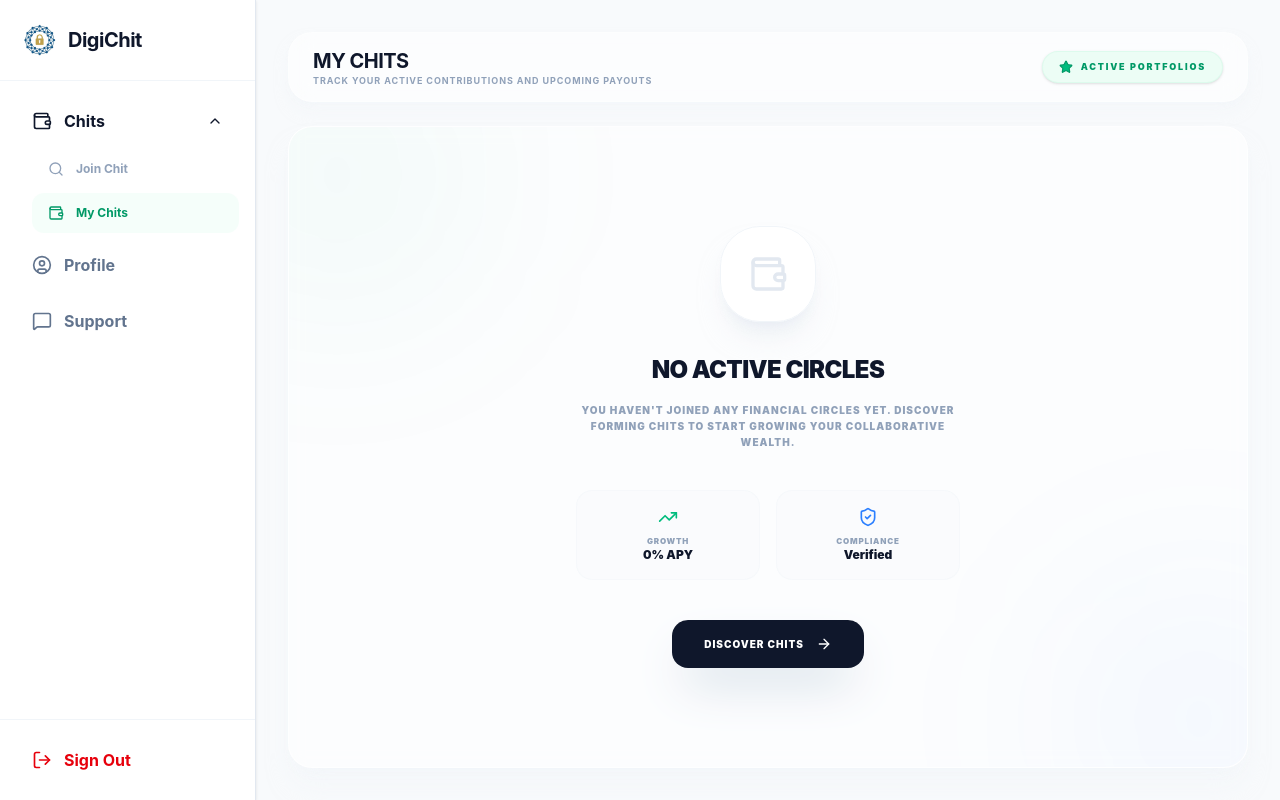
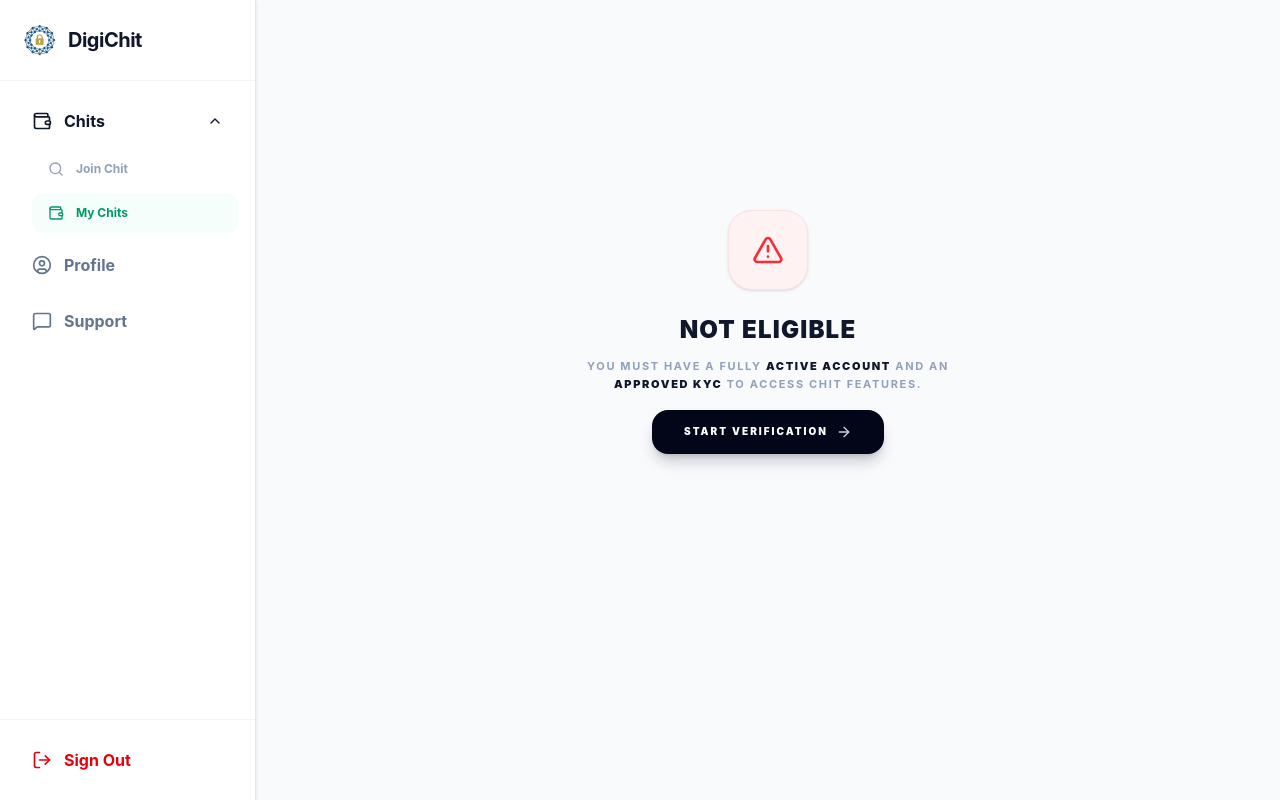
Before and after one commit to bsurajpatra/DigiChit, a React (Vite) app in the folder client/: page /my-chits in a window 1280 px wide. Built offline with nearby package versions, Linux system fonts and the light colour scheme; no server answers; sample sign-in values are in the browser's storage.

Commit message:
feat(kyc): add kyc feature guards, live status sync, and dashboard redirect option

```diff
--- /dev/null
+++ b/client/src/components/ui/KYCChitGuard.tsx
@@ -0,0 +1,121 @@
+import { useAuth } from '../../hooks/useAuth';
+import { useNavigate } from 'react-router-dom';
+import { AlertTriangle, FileSearch, ArrowRight } from 'lucide-react';
+import { motion } from 'framer-motion';
+
+interface KYCChitGuardProps {
+    title?: string;
+    subtitle?: string;
+}
+
+export const KYCChitGuard = ({}: KYCChitGuardProps) => {
+    const { user } = useAuth();
+    const navigate = useNavigate();
+
+    const status = user?.kycStatus || 'NOT_SUBMITTED';
+
+    const config = {
+        PENDING: {
+            iconBoxClass: "bg-amber-50 border-amber-100 text-amber-500",
+            icon: <FileSearch className="w-8 h-8 text-amber-500" />,
+            title: "VERIFICATION PENDING",
+            description: (
+                <>
+                    YOUR KYC IS CURRENTLY <span className="text-slate-900 font-black">UNDER REVIEW</span>. YOU MUST HAVE AN <span className="text-slate-900 font-black">APPROVED KYC</span> TO ACCESS CHIT FEATURES.
+                </>
+            ),
+            primaryBtnText: "CHECK STATUS",
+            primaryAction: () => navigate('/kyc/status'),
+            secondaryBtnText: null,
+            secondaryAction: null
+        },
+        REJECTED: {
+            iconBoxClass: "bg-red-50 border-red-100 text-red-500",
+            icon: <AlertTriangle className="w-8 h-8 text-red-500" />,
+            title: "NOT ELIGIBLE",
+            description: (
+                <>
+                    YOU MUST HAVE A FULLY <span className="text-slate-900 font-black">ACTIVE ACCOUNT</span> AND AN <span className="text-slate-900 font-black">APPROVED KYC</span> TO ACCESS CHIT FEATURES.
+                </>
+            ),
+            primaryBtnText: "RESUBMIT KYC",
+            primaryAction: () => navigate('/kyc/submit'),
+            secondaryBtnText: "VIEW DETAILS",
+            secondaryAction: () => navigate('/kyc/status')
+        },
+        NOT_SUBMITTED: {
+            iconBoxClass: "bg-red-50 border-red-100 text-red-500",
+            icon: <AlertTriangle className="w-8 h-8 text-red-500" />,
+            title: "NOT ELIGIBLE",
+            description: (
+                <>
+                    YOU MUST HAVE A FULLY <span className="text-slate-900 font-black">ACTIVE ACCOUNT</span> AND AN <span className="text-slate-900 font-black">APPROVED KYC</span> TO ACCESS CHIT FEATURES.
+                </>
+            ),
+            primaryBtnText: "START VERIFICATION",
+            primaryAction: () => navigate('/kyc/submit'),
+            secondaryBtnText: null,
+            secondaryAction: null
+        }
+    };
+
+    const currentConfig = config[status as keyof typeof config] || config.NOT_SUBMITTED;
+
+    return (
+        <div className="min-h-[75vh] w-full flex-1 flex flex-col items-center justify-center p-6 sm:p-12 my-auto text-center">
+            <motion.div
+                initial={{ scale: 0.95, opacity: 0 }}
+                animate={{ scale: 1, opacity: 1 }}
+                className="max-w-md w-full flex flex-col items-center text-center mx-auto my-auto"
+            >
+                {/* Soft rounded 3D icon box */}
+                <div className={`w-20 h-20 rounded-3xl border flex items-center justify-center mb-6 shadow-sm ${currentConfig.iconBoxClass}`}>
+                    {currentConfig.icon}
+                </div>
+
+                {/* Bold title */}
+                <h2 className="text-xl sm:text-2xl font-black text-slate-900 tracking-wider uppercase mb-3">
+                    {currentConfig.title}
+                </h2>
+
+                {/* Uppercase text with bold highlights matching reference UI */}
+                <p className="text-[11px] font-bold text-slate-400 uppercase tracking-[0.15em] leading-relaxed max-w-sm mx-auto mb-4">
+                    {currentConfig.description}
+                </p>
+
+                {/* Simple plain transparent admin rejection remark text */}
+                {status === 'REJECTED' && user?.kycRejectedReason && (
+                    <div className="w-full mb-6 text-left">
+                        <p className="text-[10px] font-black text-red-600 uppercase tracking-widest mb-1 flex items-center gap-1">
+                            <AlertTriangle className="w-3.5 h-3.5 shrink-0" />
+                            Admin Remark:
+                        </p>
+                        <p className="text-xs font-semibold text-red-500 leading-relaxed">
+                            "{user.kycRejectedReason}"
+                        </p>
+                    </div>
+                )}
+
+                {/* Dark pill button */}
+                <div className="flex flex-col sm:flex-row items-center justify-center gap-3 w-full">
+                    <button
+                        onClick={currentConfig.primaryAction}
+                        className="px-8 py-3.5 bg-slate-950 hover:bg-slate-800 text-white rounded-2xl text-[10px] font-black tracking-[0.2em] uppercase flex items-center justify-center gap-2 shadow-lg shadow-slate-950/20 transition-all hover:scale-[1.02] active:scale-95"
+                    >
+                        <span>{currentConfig.primaryBtnText}</span>
+                        <ArrowRight className="w-4 h-4 text-slate-300" />
+                    </button>
+
+                    {currentConfig.secondaryBtnText && currentConfig.secondaryAction && (
+                        <button
+                            onClick={currentConfig.secondaryAction}
+                            className="px-6 py-3.5 bg-slate-100 hover:bg-slate-200 border border-slate-200 text-slate-700 rounded-2xl text-[10px] font-black tracking-[0.2em] uppercase transition-all active:scale-95"
+                        >
+                            {currentConfig.secondaryBtnText}
+                        </button>
+                    )}
+                </div>
+            </motion.div>
+        </div>
+    );
+};
--- a/client/src/pages/dashboard/ChitDetails.tsx
+++ b/client/src/pages/dashboard/ChitDetails.tsx
@@ -8,9 +8,9 @@ import {
     Share2, Check, CheckCircle2
 } from 'lucide-react';
 import { Loader } from '../../components/ui/Loader';
-// import { motion } from 'framer-motion';
 import { format } from 'date-fns';
 import { useAuth } from '../../context/AuthContext';
+import { KYCChitGuard } from '../../components/ui/KYCChitGuard';
 
 interface Member {
     _id: string;
@@ -77,8 +77,16 @@ export const ChitDetails = () => {
     };
 
     useEffect(() => {
-        fetchDetails();
-    }, [id]);
+        if (user?.kycStatus === 'APPROVED') {
+            fetchDetails();
+        } else {
+            setLoading(false);
+        }
+    }, [id, user?.kycStatus]);
+
+    if (user?.kycStatus !== 'APPROVED') {
+        return <KYCChitGuard title="Chit Circle Access Restricted" />;
+    }
 
     const handleApproval = async (membershipId: string, approve: boolean) => {
         setActionLoading(membershipId);
--- a/client/src/pages/dashboard/ChitDiscovery.tsx
+++ b/client/src/pages/dashboard/ChitDiscovery.tsx
@@ -7,6 +7,8 @@ import {
 import { Loader } from '../../components/ui/Loader';
 import { motion } from 'framer-motion';
 import { format } from 'date-fns';
+import { useAuth } from '../../hooks/useAuth';
+import { KYCChitGuard } from '../../components/ui/KYCChitGuard';
 
 interface Group {
     _id: string;
@@ -24,6 +26,7 @@ interface Group {
 }
 
 export const ChitDiscovery = () => {
+    const { user } = useAuth();
     const [groups, setGroups] = useState<Group[]>([]);
     const [loading, setLoading] = useState(true);
     const [requestingId, setRequestingId] = useState<string | null>(null);
@@ -41,8 +44,12 @@ export const ChitDiscovery = () => {
     };
 
     useEffect(() => {
-        fetchGroups();
-    }, []);
+        if (user?.kycStatus === 'APPROVED') {
+            fetchGroups();
+        } else {
+            setLoading(false);
+        }
+    }, [user?.kycStatus]);
 
     const handleJoinRequest = async (groupId: string) => {
         setRequestingId(groupId);
@@ -55,6 +62,10 @@ export const ChitDiscovery = () => {
             setRequestingId(null);
         }
     };
+
+    if (user?.kycStatus !== 'APPROVED') {
+        return <KYCChitGuard title="Chit Group Discovery Restricted" />;
+    }
 
     if (loading) return <div className="h-full flex items-center justify-center p-20"><Loader size="lg" /></div>;
 
--- a/client/src/pages/dashboard/UserChits.tsx
+++ b/client/src/pages/dashboard/UserChits.tsx
@@ -6,15 +6,21 @@ import { motion } from 'framer-motion';
 import { useState, useEffect } from 'react';
 import { Link } from 'react-router-dom';
 import { Loader } from '../../components/ui/Loader';
+import { useAuth } from '../../hooks/useAuth';
+import { KYCChitGuard } from '../../components/ui/KYCChitGuard';
 
 export const UserChits = () => {
+    const { user } = useAuth();
     const [loading, setLoading] = useState(true);
 
     useEffect(() => {
-        // Mock loading for unified experience
-        const timer = setTimeout(() => setLoading(false), 800);
+        const timer = setTimeout(() => setLoading(false), 500);
         return () => clearTimeout(timer);
     }, []);
+
+    if (user?.kycStatus !== 'APPROVED') {
+        return <KYCChitGuard title="My Chits Portfolio Restricted" />;
+    }
 
     if (loading) return <div className="h-full flex items-center justify-center p-20"><Loader size="lg" /></div>;
 
--- a/client/src/pages/kyc/KYCStatus.tsx
+++ b/client/src/pages/kyc/KYCStatus.tsx
@@ -1,16 +1,35 @@
+import { useEffect, useState } from 'react';
 import { useNavigate, Link } from 'react-router-dom';
 import { useAuth } from '../../hooks/useAuth';
+import api from '../../api/axios';
 import { motion } from 'framer-motion';
-import { FileSearch, CheckCircle2, XCircle, AlertCircle } from 'lucide-react';
+import { FileSearch, CheckCircle2, XCircle, AlertCircle, AlertTriangle } from 'lucide-react';
 import logo from '../../assets/logo.png';
 
 export const KYCStatus = () => {
-    const { user } = useAuth();
+    const { user, updateUser } = useAuth();
     const navigate = useNavigate();
+    const [loading, setLoading] = useState(true);
+
+    useEffect(() => {
+        const fetchLatestStatus = async () => {
+            try {
+                const res = await api.get('/user/profile');
+                if (res.data?.data?.user) {
+                    updateUser(res.data.data.user);
+                }
+            } catch (err) {
+                console.error('Failed to fetch latest KYC status:', err);
+            } finally {
+                setLoading(false);
+            }
+        };
+        fetchLatestStatus();
+    }, []);
 
     const statusMap = {
         NOT_SUBMITTED: {
-            icon: <AlertCircle className="w-10 h-10" />,
+            icon: <AlertCircle className="w-10 h-10 text-yellow-600" />,
             title: "Verification Required",
             description: "You need to submit your government documents to unlock your account and start participating in digital chit funds.",
             action: () => navigate('/kyc/submit'),
@@ -20,7 +39,7 @@ export const KYCStatus = () => {
             sidebarSubtitle: "For regulatory reasons, we require a quick identity check before you can invest or borrow."
         },
         PENDING: {
-            icon: <FileSearch className="w-10 h-10" />,
+            icon: <FileSearch className="w-10 h-10 text-emerald-600" />,
             title: "Verification in Progress",
             description: "Your KYC documents have been successfully submitted. Our automated system and team are currently reviewing them. This process usually completes within 24-48 hours.",
             action: () => navigate('/dashboard'),
@@ -30,7 +49,7 @@ export const KYCStatus = () => {
             sidebarSubtitle: "We are carefully reviewing your submitted credentials to ensure the absolute security of the DigiChit ecosystem."
         },
         APPROVED: {
-            icon: <CheckCircle2 className="w-10 h-10" />,
+            icon: <CheckCircle2 className="w-10 h-10 text-green-600" />,
             title: "Verification Successful!",
             description: "Your account is fully verified. Your digital profile has been secured, and you can now seamlessly join or create chit funds.",
             action: () => navigate('/dashboard'),
@@ -40,9 +59,9 @@ export const KYCStatus = () => {
             sidebarSubtitle: "Welcome to the future of chit funds. You now have full access to all features."
         },
         REJECTED: {
-            icon: <XCircle className="w-10 h-10" />,
+            icon: <XCircle className="w-10 h-10 text-red-600" />,
             title: "Verification Rejected",
-            description: user?.kycRejectedReason || "Unfortunately, we couldn't verify your latest document submission. This can happen if the photos were blurry or fields were incorrect. Please review your documents and try again.",
+            description: "Unfortunately, we couldn't verify your latest document submission. Please review the admin remarks below and resubmit your documents.",
             action: () => navigate('/kyc/submit'),
             buttonText: "Resubmit KYC",
             colorClass: "bg-red-50 text-red-600",
@@ -75,7 +94,7 @@ export const KYCStatus = () => {
                 <div className="shrink-0 flex items-center justify-between bg-white/40 backdrop-blur-md p-6 rounded-[2.5rem] border border-white/40 shadow-xl shadow-slate-100 m-6 mb-0">
                     <div>
                         <h2 className="text-3xl font-medium text-slate-900 tracking-tight uppercase leading-none">{uiData.title}</h2>
-                        <p className="text-xs font-medium text-slate-400 mt-2 uppercase tracking-widest tracking-widest">Global Verification Status</p>
+                        <p className="text-xs font-medium text-slate-400 mt-2 uppercase tracking-widest">Global Verification Status</p>
                     </div>
                 </div>
 
@@ -93,16 +112,40 @@ export const KYCStatus = () => {
                             </span>
                         </div>
 
-                    <p className="text-base text-slate-600 mb-10 leading-relaxed">
+                        <p className="text-base text-slate-600 mb-6 leading-relaxed">
                             {uiData.description}
                         </p>
 
+                        {/* Simple plain transparent admin rejection reason text */}
+                        {currentStatus === 'REJECTED' && (
+                            <div className="mb-8 text-left">
+                                <p className="text-xs font-bold uppercase tracking-widest text-red-600 mb-1 flex items-center gap-1.5">
+                                    <AlertTriangle className="w-4 h-4 shrink-0" />
+                                    Admin Rejection Reason:
+                                </p>
+                                <p className="text-sm font-semibold text-red-500 leading-relaxed">
+                                    "{user?.kycRejectedReason || 'Document details could not be verified. Please re-upload clear credentials.'}"
+                                </p>
+                            </div>
+                        )}
+
+                        <div className="flex flex-col sm:flex-row gap-4">
                             <button
                                 onClick={uiData.action}
-                        className="w-full py-4.5 bg-emerald-600 text-white rounded-2xl font-bold hover:bg-emerald-700 transition-all shadow-lg shadow-emerald-200 text-lg active:scale-[0.98]"
+                                className="flex-1 py-4 bg-emerald-600 text-white rounded-2xl font-bold hover:bg-emerald-700 transition-all shadow-lg shadow-emerald-200 text-base active:scale-[0.98]"
                             >
                                 {uiData.buttonText}
                             </button>
+
+                            {(currentStatus === 'REJECTED' || currentStatus === 'NOT_SUBMITTED') && (
+                                <button
+                                    onClick={() => navigate('/dashboard')}
+                                    className="flex-1 py-4 bg-slate-200 text-slate-800 hover:bg-slate-300 rounded-2xl font-bold transition-all text-base active:scale-[0.98]"
+                                >
+                                    Go to Dashboard
+                                </button>
+                            )}
+                        </div>
 
                         {currentStatus === 'PENDING' && (
                             <div className="mt-8 text-center lg:text-left">
--- a/client/src/pages/organizer/CreateChit.tsx
+++ b/client/src/pages/organizer/CreateChit.tsx
@@ -9,6 +9,8 @@ import {
     ArrowRight, Loader2, AlertCircle, Info, Hammer, ChevronDown
 } from 'lucide-react';
 import { Loader } from '../../components/ui/Loader';
+import { useAuth } from '../../hooks/useAuth';
+import { KYCChitGuard } from '../../components/ui/KYCChitGuard';
 
 const chitSchema = z.object({
     name: z.string().min(3, 'Chit name must be at least 3 characters'),
@@ -28,9 +30,14 @@ const chitSchema = z.object({
 type ChitFormData = z.infer<typeof chitSchema>;
 
 export const CreateChit = () => {
+    const { user } = useAuth();
     const navigate = useNavigate();
     const [loading, setLoading] = useState(false);
     const [error, setError] = useState('');
+
+    if (user?.kycStatus !== 'APPROVED') {
+        return <KYCChitGuard title="Chit Circle Creation Restricted" />;
+    }
 
     const { register, handleSubmit, watch, formState: { errors } } = useForm<ChitFormData>({
         resolver: zodResolver(chitSchema),
--- a/client/src/pages/organizer/MyChits.tsx
+++ b/client/src/pages/organizer/MyChits.tsx
@@ -6,8 +6,8 @@ import {
     ArrowRight, FolderKanban, ShieldCheck
 } from 'lucide-react';
 import { Loader } from '../../components/ui/Loader';
-// import { motion } from 'framer-motion';
-// import { format } from 'date-fns';
+import { useAuth } from '../../hooks/useAuth';
+import { KYCChitGuard } from '../../components/ui/KYCChitGuard';
 
 interface Group {
     _id: string;
@@ -20,6 +20,7 @@ interface Group {
 }
 
 export const MyOrganizedChits = () => {
+    const { user } = useAuth();
     const navigate = useNavigate();
     const [groups, setGroups] = useState<Group[]>([]);
     const [loading, setLoading] = useState(true);
@@ -35,8 +36,16 @@ export const MyOrganizedChits = () => {
                 setLoading(false);
             }
         };
-        fetchGroups();
-    }, []);
+        if (user?.kycStatus === 'APPROVED') {
+            fetchGroups();
+        } else {
+            setLoading(false);
+        }
+    }, [user?.kycStatus]);
+
+    if (user?.kycStatus !== 'APPROVED') {
+        return <KYCChitGuard title="Organized Circles Restricted" />;
+    }
 
     if (loading) return <div className="h-full flex items-center justify-center p-20"><Loader size="lg" /></div>;
 
```
Lines whose indentation alone changed are shown as unchanged.
